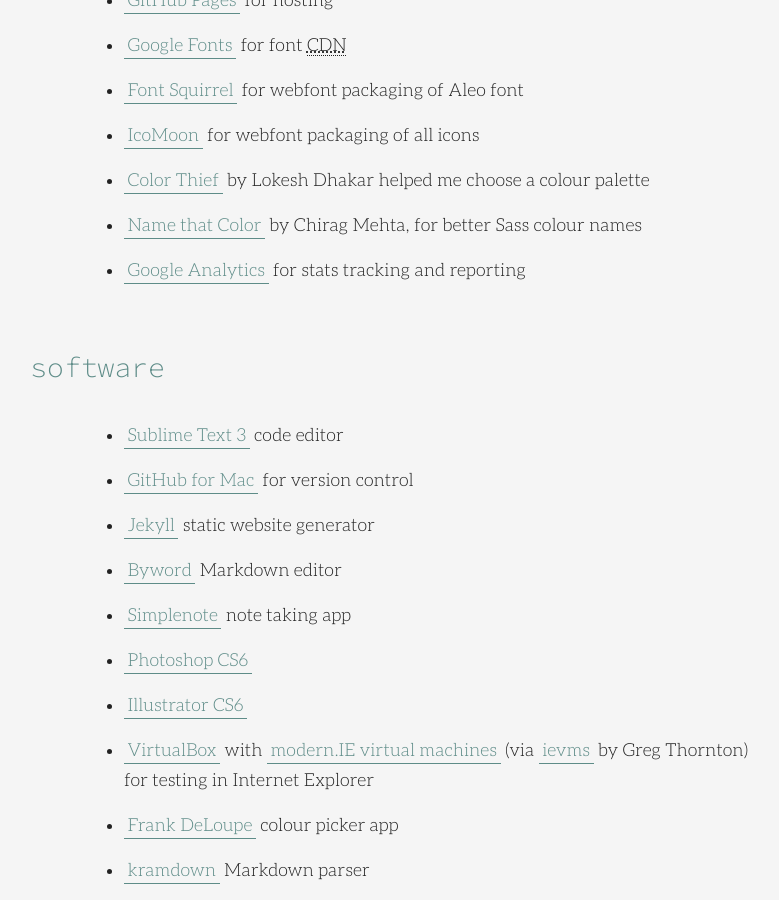
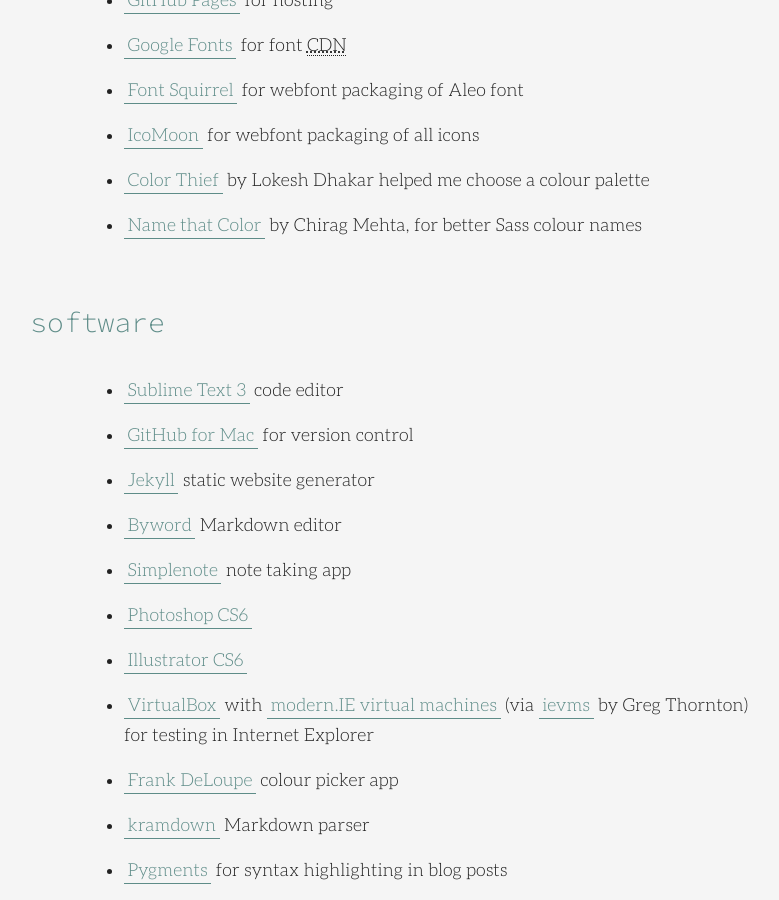
Before and after one commit to cjbarnes/cjbarnes.github.io, a Jekyll site: the page built from _pages/colophon.md, in a window 1280 px wide and 900 px high, scrolled down 1313 px. Shown: the whole window, without its empty margins (213-992 px from the left). Built offline with Jekyll 4.4.1, drawn with Linux system fonts in a browser that asks for light colours.

Commit message:
Removed Google Analytics from colophon and site footer

```diff
--- a/_includes/foot.html
+++ b/_includes/foot.html
@@ -3,19 +3,6 @@
 {% include js/{{ page.script | slugify }}.min.js %}
 </script>{% endif %}
 
-{% unless site.is_local %}
-  <!-- Google Analytics: change UA-XXXXX-X to be your site's ID.
-  <script>
-    (function(b,o,i,l,e,r){b.GoogleAnalyticsObject=l;b[l]||(b[l]=
-    function(){(b[l].q=b[l].q||[]).push(arguments)});b[l].l=+new Date;
-    e=o.createElement(i);r=o.getElementsByTagName(i)[0];
-    e.src='//www.google-analytics.com/analytics.js';
-    r.parentNode.insertBefore(e,r)}(window,document,'script','ga'));
-    ga('create','UA-XXXXX-X');ga('send','pageview');
-  </script>
-  -->
-{% endunless %}
-
 </body>
 
 </html>
--- a/_pages/colophon.md
+++ b/_pages/colophon.md
@@ -35,7 +35,6 @@
 * [IcoMoon](http://www.fontsquirrel.com) for webfont packaging of all icons
 * [Color Thief](http://lokeshdhakar.com/projects/color-thief/) by Lokesh Dhakar helped me choose a colour palette
 * [Name that Color](http://chir.ag/projects/name-that-color/) by Chirag Mehta, for better Sass colour names
-* [Google Analytics](http://www.google.com/analytics/) for stats tracking and reporting
 
 ## software
 
```
